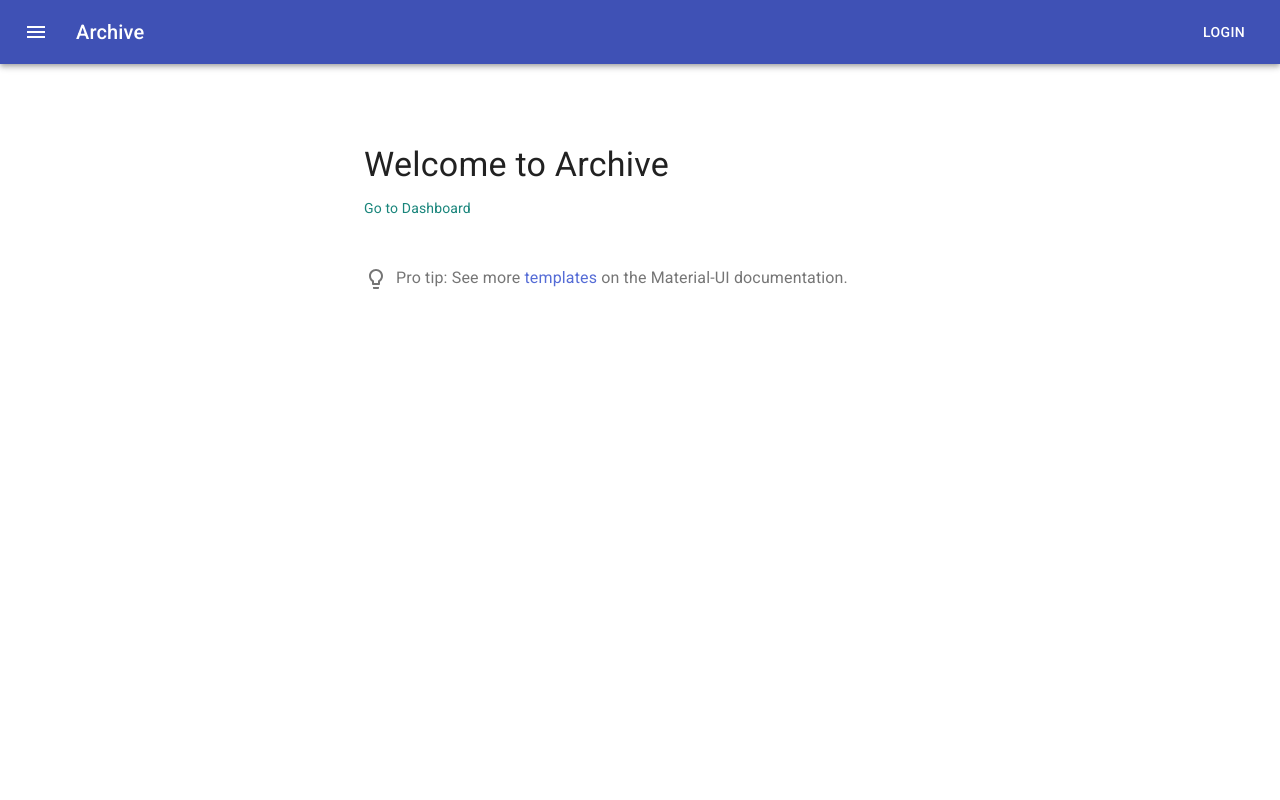
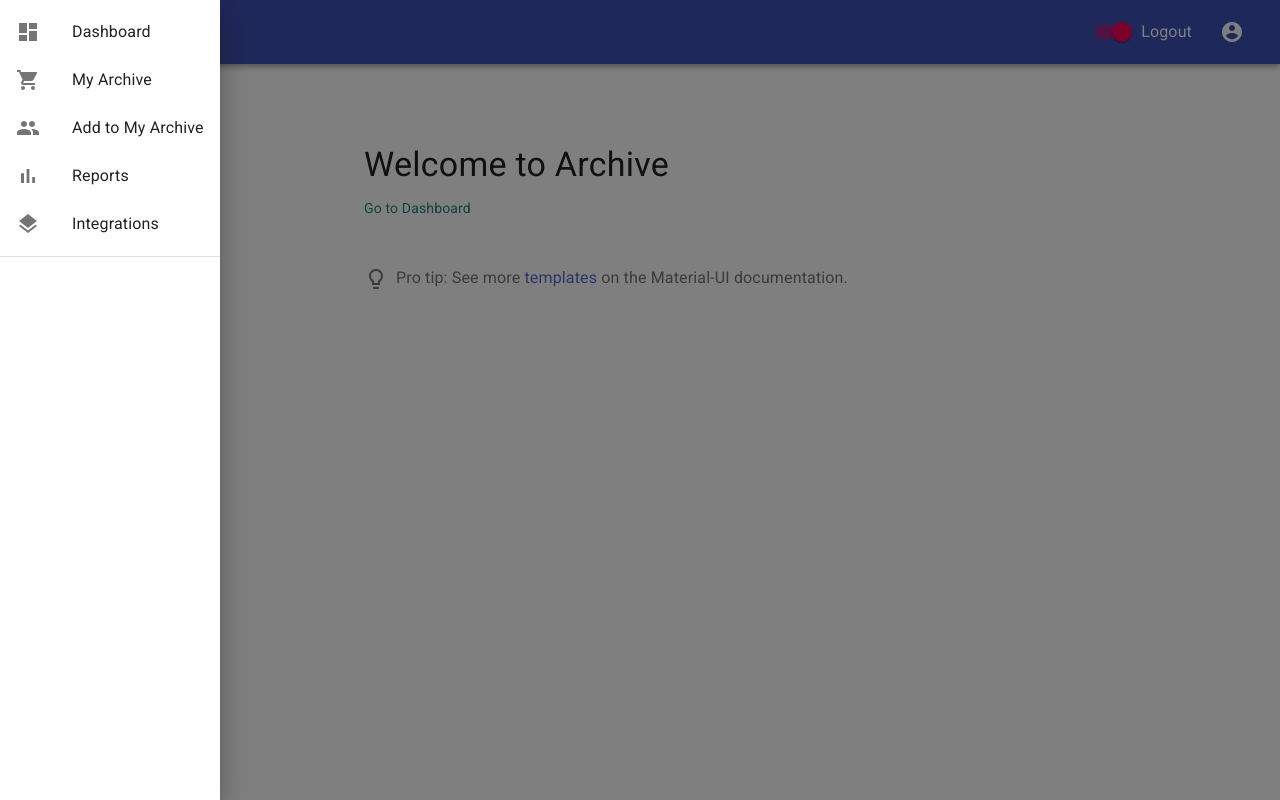
Before and after one commit to doggybay/archive-project, a Next.js app: page / in a window 1280 px wide. Both pictures are taken after a click on the button 36 px from the left and 32 px from the top of the page. Built offline with nearby package versions, Linux system fonts and the light colour scheme; no server answers.

Commit message:
adding drawer to nav

```diff
--- a/components/layout/nav.js
+++ b/components/layout/nav.js
@@ -1,9 +1,11 @@
-import React from 'react'
+import React, { useState } from 'react'
 //import Link from 'next/link'
 import { makeStyles } from '@material-ui/core/styles';
-import { AppBar, Toolbar, Typography, Button, IconButton } from '@material-ui/core';
+import { AppBar, Toolbar, Typography, Button, IconButton, FormControlLabel, FormGroup, MenuItem, Menu, Switch, List, Divider, Drawer } from '@material-ui/core';
+import { AccountCircle } from '@material-ui/icons';
 import MenuIcon from '@material-ui/icons/Menu';
 import Link from '../../src/Link';
+import { mainListItems, secondaryListItems } from '../../src/listItems'
 
 const useStyles = makeStyles(theme => ({
   root: {
@@ -19,6 +21,61 @@ const useStyles = makeStyles(theme => ({
 
 const Nav = () => {
   const classes = useStyles();
+  const [auth, setAuth] = useState(true);
+  const [anchorEl, setAnchorEl] = useState(null);
+  const [left, setLeft] = useState(false)
+  const open = Boolean(anchorEl);
+
+  const handleChange = event => {
+    setAuth(event.target.checked);
+  };
+
+  const handleMenu = event => {
+    setAnchorEl(event.currentTarget);
+  };
+
+  const handleClose = () => {
+    setAnchorEl(null);
+  };
+
+  const toggleDrawer = (open) => event => {
+    if (event.type === 'keydown' && (event.key === 'Tab' || event.key === 'Shift')) {
+      return;
+    }
+
+    setLeft(open);
+  };
+
+  const sideList = side => (
+    <div
+      className={classes.list}
+      role="presentation"
+      onClick={toggleDrawer(false)}
+      onKeyDown={toggleDrawer(false)}
+    >
+      <List>
+        {mainListItems}
+      </List>
+      <Divider />
+    </div>
+  );
+
+  const fullList = side => (
+    <div
+      className={classes.fullList}
+      role="presentation"
+      onClick={toggleDrawer(false)}
+      onKeyDown={toggleDrawer(false)}
+    >
+      <List>
+        {mainListItems}
+      </List>
+      <Divider />
+      <List>
+        {secondaryListItems}
+      </List>
+    </div>
+  );
 
   return (
     <div className={classes.root}>
@@ -29,6 +86,7 @@ const Nav = () => {
             className={classes.menuButton}
             color="inherit"
             aria-label="menu"
+            onClick={toggleDrawer(true)}
           >
             <MenuIcon />
           </IconButton>
@@ -36,8 +94,54 @@ const Nav = () => {
             Archive
           </Typography>
 
-          <Button component={Link} href="/" color="inherit">Login</Button>
+          <FormGroup>
+            <FormControlLabel
+              control={
+                <Switch
+                  checked={auth}
+                  onChange={handleChange}
+                  aria-label="login switch"
+                />
+              }
+              label={auth ? "Logout" : "Login"}
+            />
+          </FormGroup>
 
+          <Drawer open={left} onClose={toggleDrawer(false)}>
+            {sideList()}
+          </Drawer>
+
+          {auth && (
+            <div>
+              <IconButton
+                aria-label="account of current user"
+                aria-controls="menu-appbar"
+                aria-haspopup="true"
+                onClick={handleMenu}
+                color="inherit"
+              >
+                <AccountCircle />
+              </IconButton>
+              <Menu
+                id="menu-appbar"
+                anchorEl={anchorEl}
+                anchorOrigin={{
+                  vertical: "top",
+                  horizontal: "right"
+                }}
+                keepMounted
+                transformOrigin={{
+                  vertical: "top",
+                  horizontal: "right"
+                }}
+                open={open}
+                onClose={handleClose}
+              >
+                <MenuItem onClick={handleClose}>Profile</MenuItem>
+                <MenuItem onClick={handleClose}>My account</MenuItem>
+              </Menu>
+            </div>
+          )}
         </Toolbar>
       </AppBar>
     </div>
```
